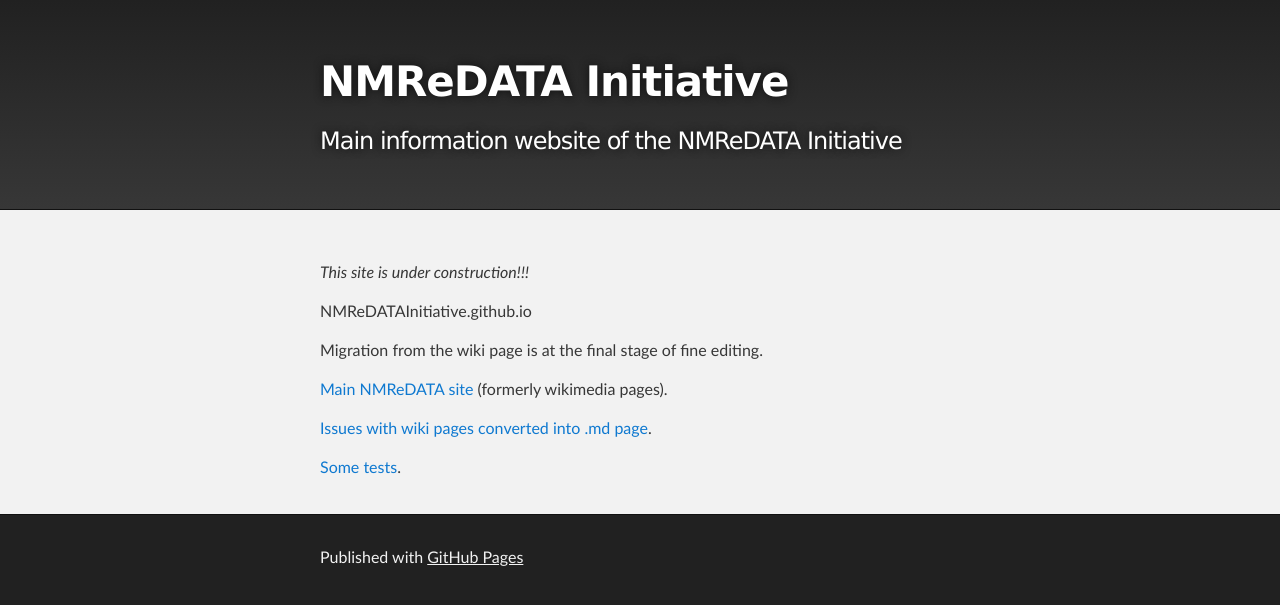
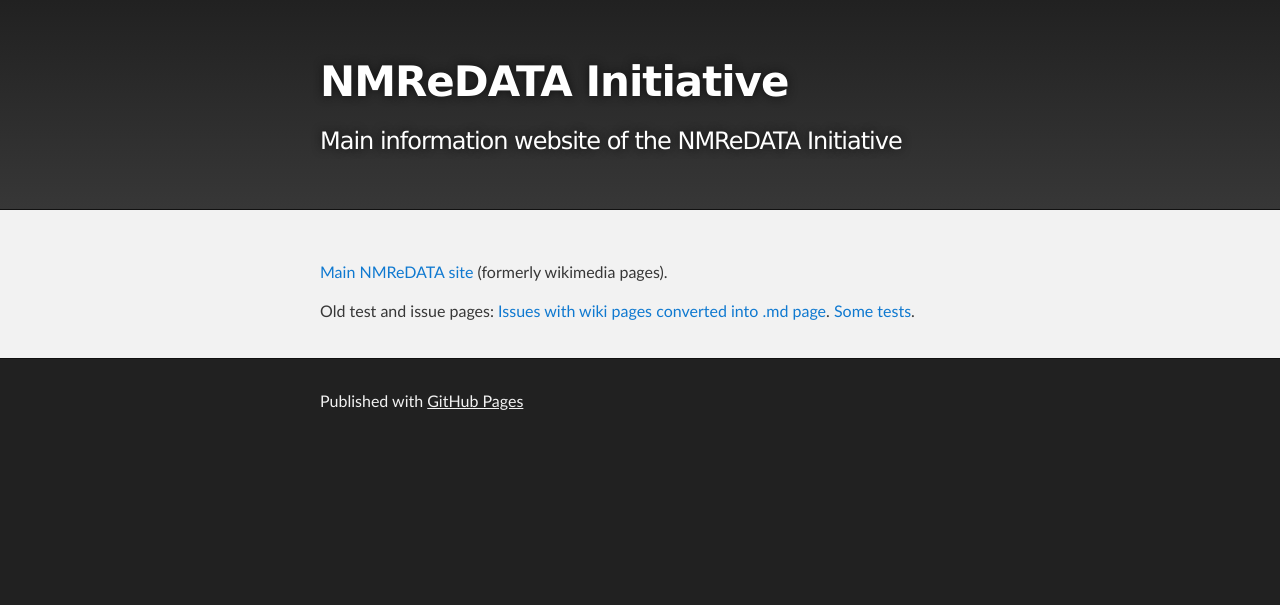
Before and after one commit to NMReDATAInitiative/NMReDATAInitiative.github.io, a Jekyll site: the page built from index.md, in a window 1280 px wide. Shown: the top 605 px of the page. Built offline with Jekyll 4.4.1, drawn with Linux system fonts in a browser that asks for light colours.

Commit message:
update main page

```diff
--- a/index.md
+++ b/index.md
@@ -1,14 +1,9 @@
 ---
 layout: default
 ---
-*This site is under construction!!!*
-
-NMReDATAInitiative.github.io
-
-Migration from the wiki page is at the final stage of fine editing.
-
 [Main NMReDATA site](./former-wiki/Main_Page.md) (formerly wikimedia pages).
 
+
+Old test and issue pages:
 [Issues with wiki pages converted into .md page](./index_issues.md).
-
 [Some tests](./index_with_tests.md).
```
